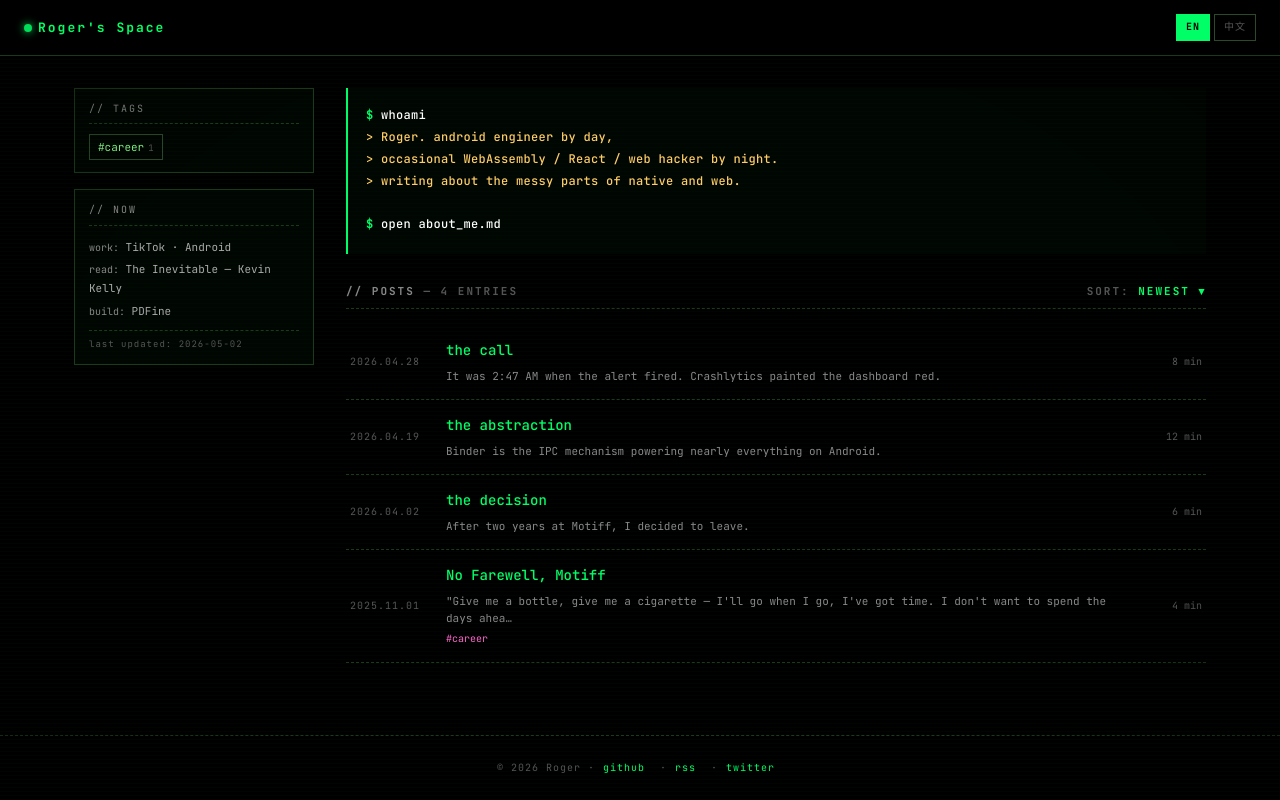
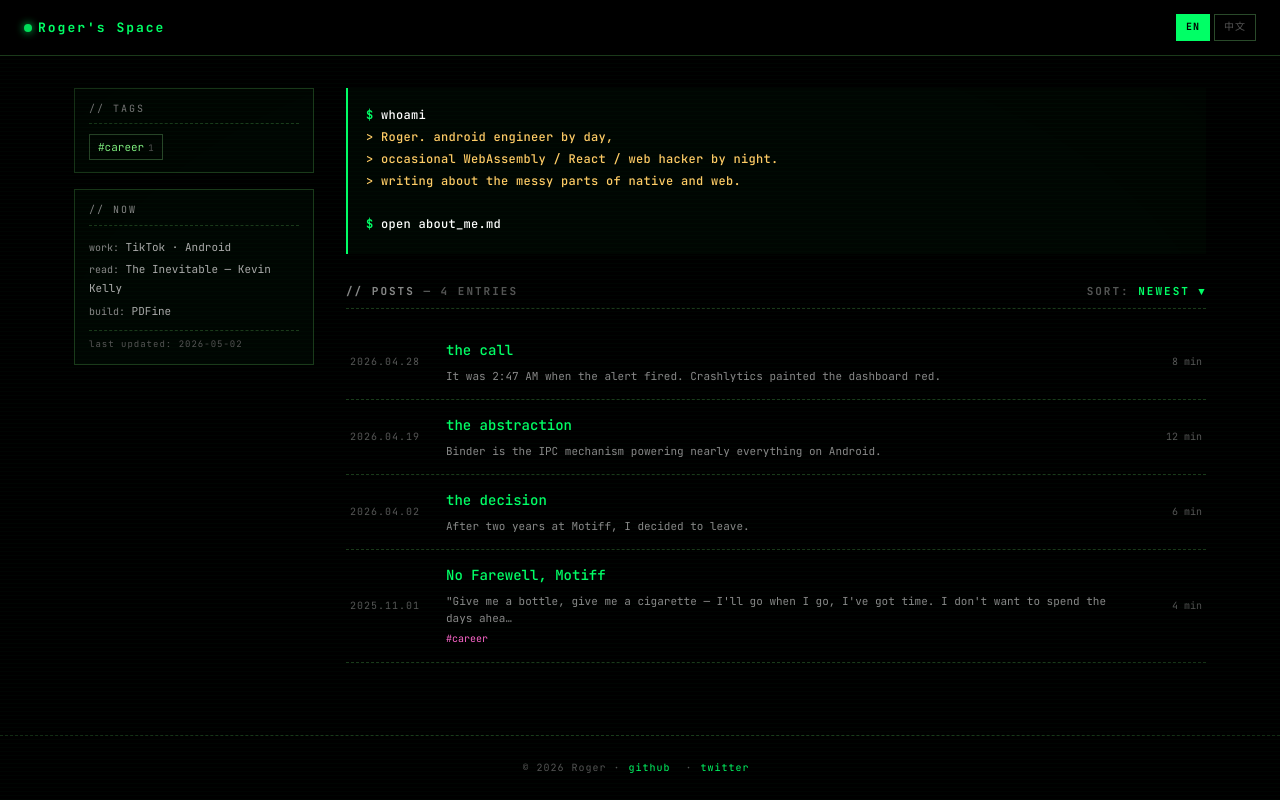
Before and after one commit to 12og3r/12og3r, a React (Vite) app: page /en in a window 1280 px wide. Built offline with nearby package versions, Linux system fonts and the light colour scheme.

Commit message:
content(home): drop rss link from footer

```diff
--- a/src/routes/Home.tsx
+++ b/src/routes/Home.tsx
@@ -84,7 +84,6 @@ export default function Home() {
       <footer>
         <span>{t('footer.copy')}</span> ·
         <a href="https://github.com/12og3r" target="_blank" rel="noreferrer">github</a> ·
-        <a href="/rss.xml">rss</a> ·
         <a href="https://x.com/12ug3r" target="_blank" rel="noreferrer">twitter</a>
       </footer>
     </>
```
